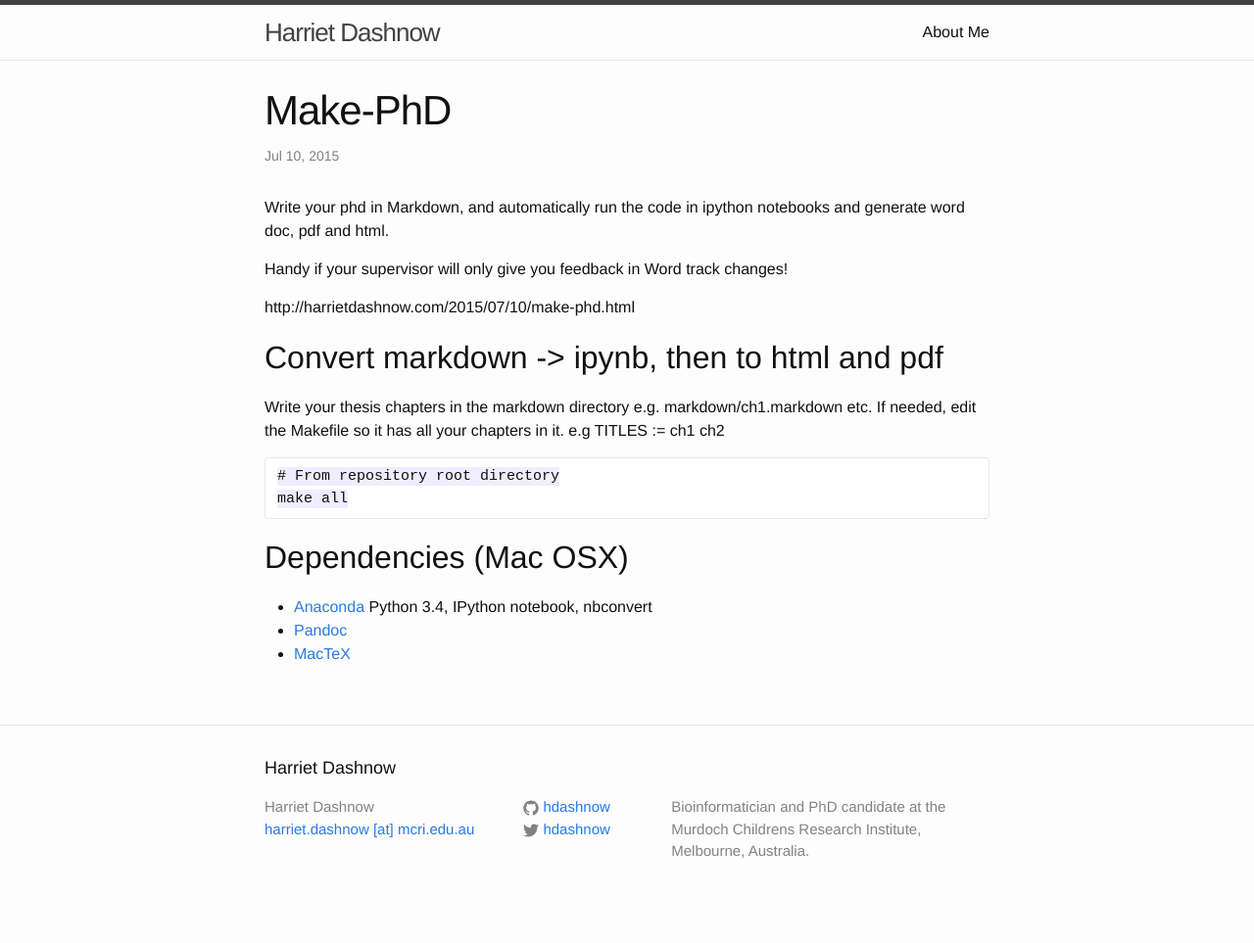
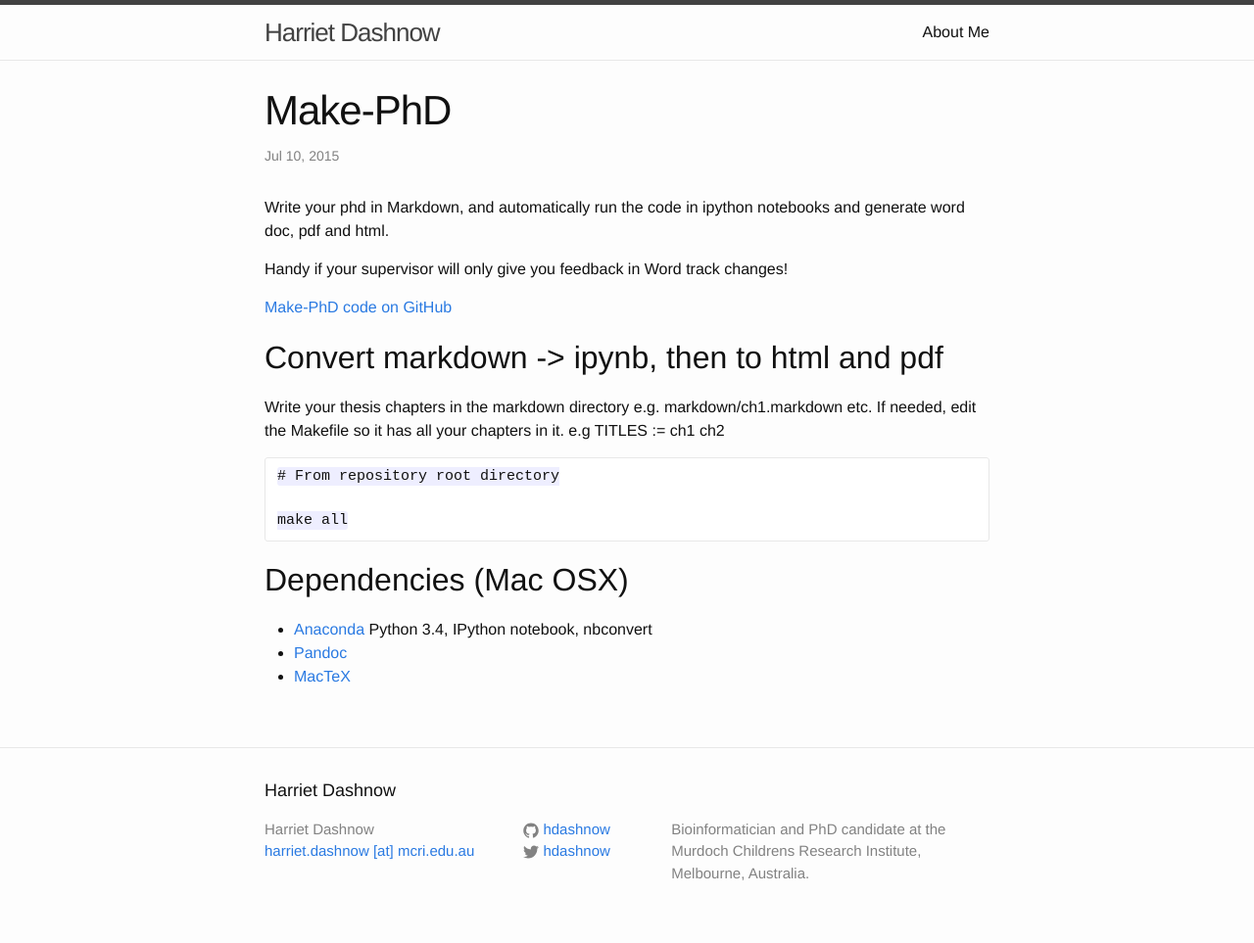
Before and after one commit to hdashnow/hdashnow.github.io, a Jekyll site: the page built from _posts/2015-07-10-make-phd.md, in a window 1280 px wide. Shown: the whole page at 98% size. Built offline with Jekyll 4.4.1, drawn with Linux system fonts in a browser that asks for light colours; before the commit the page ends 941 px from its top, so only the background shows below that.

Commit message:
fix link and formatting

````diff
--- a/_posts/2015-07-10-make-phd.md
+++ b/_posts/2015-07-10-make-phd.md
@@ -8,7 +8,7 @@ Write your phd in Markdown, and automatically run the code in ipython notebooks
 
 Handy if your supervisor will only give you feedback in Word track changes!
 
-http://harrietdashnow.com/2015/07/10/make-phd.html
+[Make-PhD code on GitHub](https://github.com/hdashnow/make-phd)
 
 ## Convert markdown -> ipynb, then to html and pdf
 
@@ -18,6 +18,7 @@ e.g TITLES := ch1 ch2
 
 ```
 # From repository root directory
+
 make all
 ```
 
````
